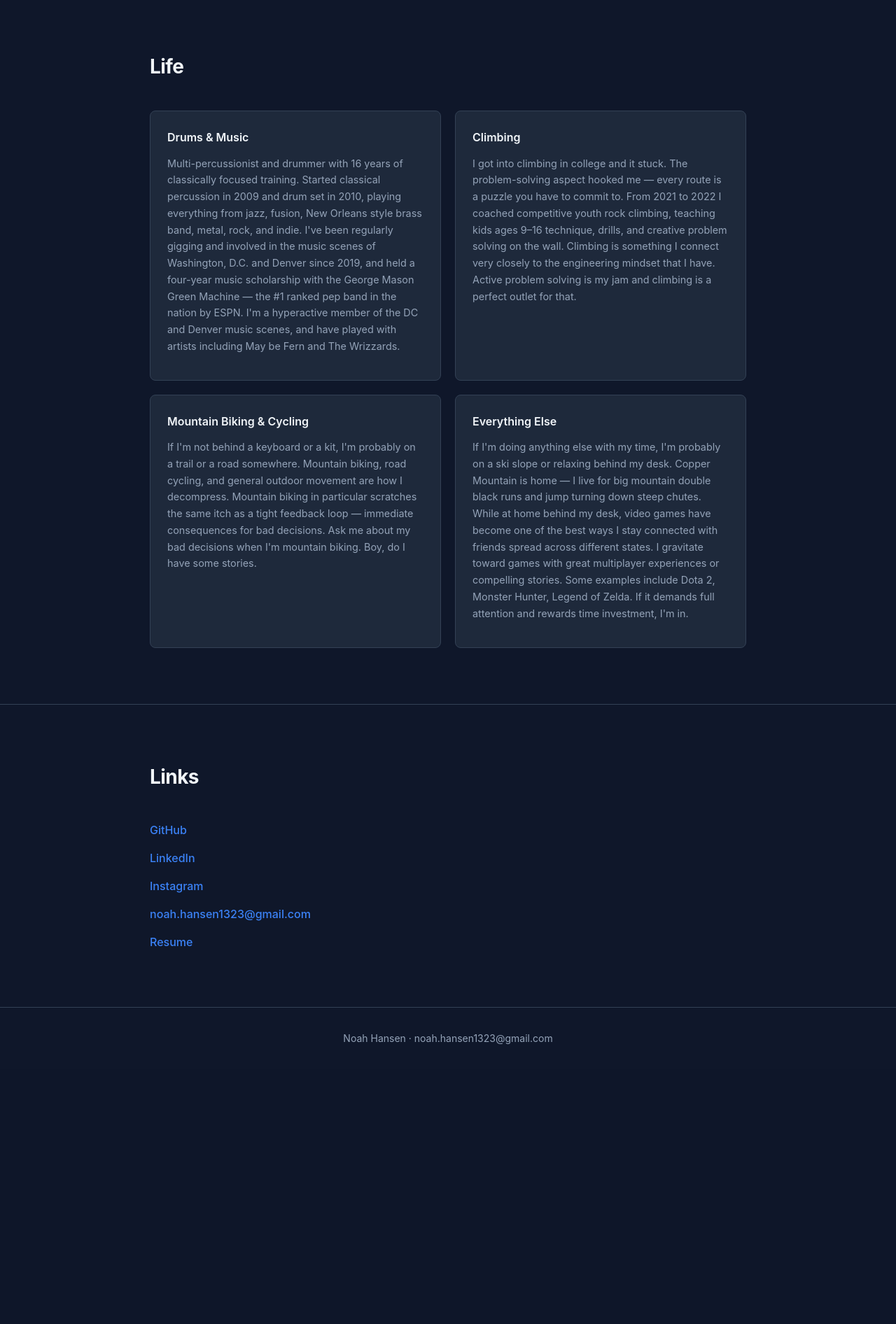
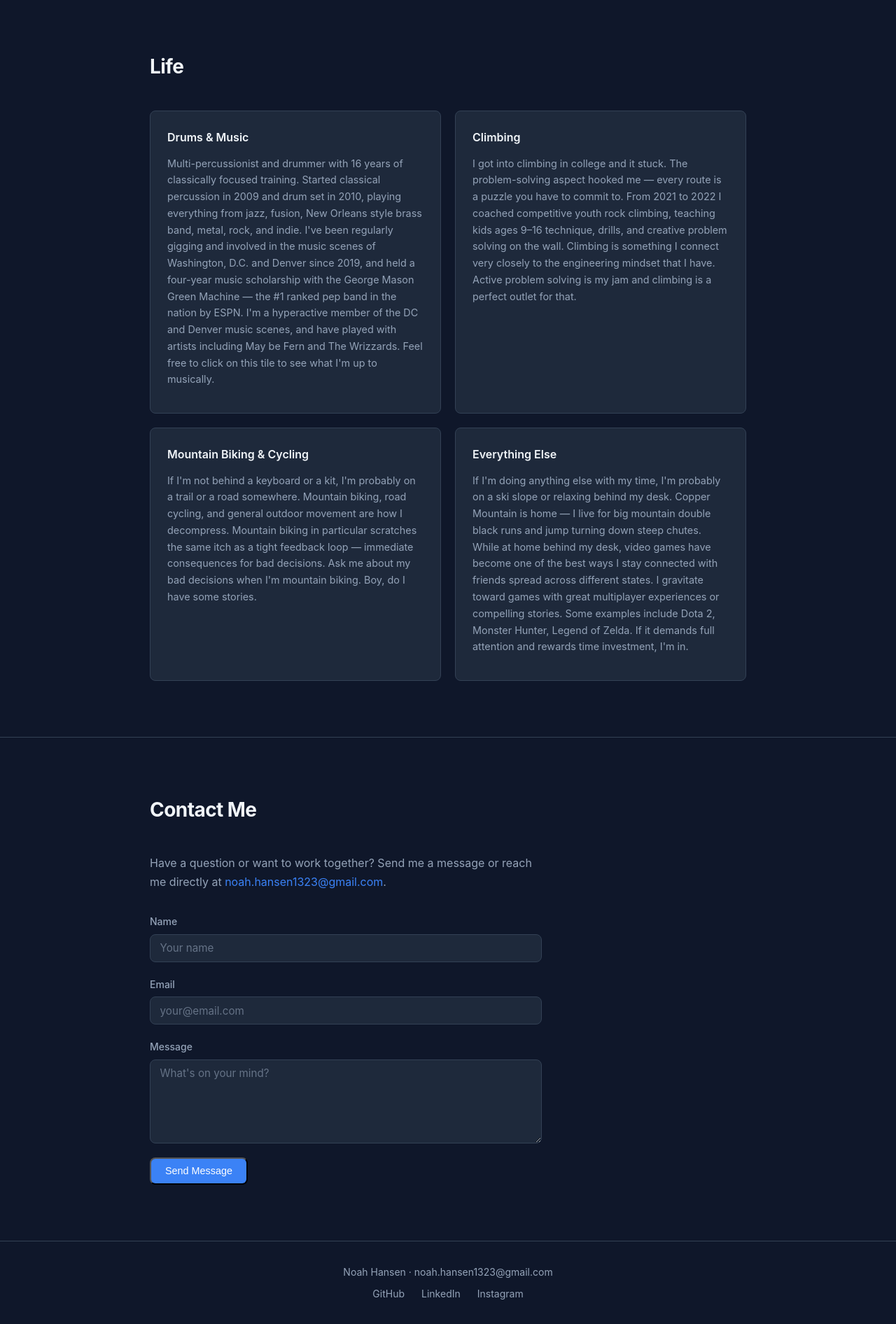
Before and after one commit to noahhansen-cyg/noahhansen_dev_website, a Flask app: page / in a window 1280 px wide. Shown: the part 3120-5012 px from the top of the page at 70% size. Before the commit the page ends 4612 px from the top, so only its background shows below. Run offline with Flask 3, Linux system fonts and the light colour scheme.

Commit message:
lots of stuff

```diff
--- a/app/__init__.py
+++ b/app/__init__.py
@@ -2,6 +2,7 @@ import os
 from flask import Flask
 from config import config
 from app.data.loader import load_all
+from app.extensions import mail
 
 
 def create_app(config_name=None):
@@ -12,6 +13,8 @@ def create_app(config_name=None):
     app.config.from_object(config[config_name])
     app.config["SITE_DATA"] = load_all()
 
+    mail.init_app(app)
+
     from app.routes import main
     app.register_blueprint(main)
 
--- a/app/data/life.yaml
+++ b/app/data/life.yaml
@@ -8,7 +8,7 @@
     and Denver since 2019, and held a four-year music scholarship with the George
     Mason Green Machine — the #1 ranked pep band in the nation by ESPN. I'm a hyperactive
     member of the DC and Denver music scenes, and have played with artists including May be Fern
-    and The Wrizzards.
+    and The Wrizzards. Feel free to click on this tile to see what I'm up to musically.
 
 - category: "Climbing"
   blurb: >
--- /dev/null
+++ b/app/extensions.py
@@ -0,0 +1,3 @@
+from flask_mail import Mail
+
+mail = Mail()
--- a/app/routes.py
+++ b/app/routes.py
@@ -1,5 +1,7 @@
 import os
-from flask import Blueprint, render_template, current_app, jsonify
+from flask import Blueprint, render_template, current_app, jsonify, request
+from flask_mail import Message
+from app.extensions import mail
 
 main = Blueprint("main", __name__)
 
@@ -29,6 +31,32 @@ def resume():
     return render_template("resume.html", **data)
 
 
+@main.route("/contact", methods=["POST"])
+def contact():
+    name = request.form.get("name", "").strip()
+    email = request.form.get("email", "").strip()
+    message = request.form.get("message", "").strip()
+
+    if not name or not email or not message:
+        return jsonify({"error": "All fields are required."}), 400
+
+    if current_app.config.get("MAIL_USERNAME"):
+        msg = Message(
+            subject=f"Portfolio contact from {name}",
+            sender=current_app.config["MAIL_USERNAME"],
+            recipients=[current_app.config["MAIL_RECIPIENT"]],
+            reply_to=email,
+            body=f"Name: {name}\nEmail: {email}\n\n{message}",
+        )
+        mail.send(msg)
+    else:
+        current_app.logger.info(
+            "[DEV] Contact form: from=%s <%s> message=%s", name, email, message
+        )
+
+    return jsonify({"success": True})
+
+
 @main.route("/health")
 def health():
     return jsonify({"status": "ok"})
--- a/app/static/css/main.css
+++ b/app/static/css/main.css
@@ -542,18 +542,75 @@ ul {
 }
 
 /* ============================================================
-   Links Section
+   Contact
    ============================================================ */
-.links-list {
+.contact-intro {
+  color: var(--color-text-muted);
+  margin-bottom: 2rem;
+  max-width: 560px;
+}
+
+.contact-form {
   display: flex;
   flex-direction: column;
-  gap: 0.85rem;
+  gap: 1.25rem;
+  max-width: 560px;
 }
 
-.links-list a {
-  font-size: 1rem;
+.form-group {
+  display: flex;
+  flex-direction: column;
+  gap: 0.4rem;
+}
+
+.form-group label {
+  font-size: 0.875rem;
   font-weight: 500;
+  color: var(--color-text-muted);
 }
+
+.form-group input,
+.form-group textarea {
+  background: var(--color-surface);
+  border: 1px solid var(--color-border);
+  border-radius: var(--radius);
+  color: var(--color-text);
+  font-family: var(--font-sans);
+  font-size: 0.95rem;
+  padding: 0.6rem 0.85rem;
+  transition: border-color 0.15s;
+  width: 100%;
+}
+
+.form-group input::placeholder,
+.form-group textarea::placeholder {
+  color: var(--color-text-muted);
+  opacity: 0.6;
+}
+
+.form-group input:focus,
+.form-group textarea:focus {
+  border-color: var(--color-accent);
+  outline: none;
+}
+
+.form-group textarea {
+  resize: vertical;
+  min-height: 120px;
+}
+
+.form-actions {
+  display: flex;
+  align-items: center;
+  gap: 1rem;
+}
+
+.form-status {
+  font-size: 0.875rem;
+}
+
+.form-status--success { color: #22c55e; }
+.form-status--error   { color: #ef4444; }
 
 /* ============================================================
    Resume Viewer
@@ -602,6 +659,17 @@ ul {
 
 .footer a:hover {
   color: var(--color-text);
+}
+
+.footer-social {
+  display: flex;
+  justify-content: center;
+  gap: 1.5rem;
+  margin-top: 0.5rem;
+}
+
+.footer-social a {
+  font-size: 0.875rem;
 }
 
 /* ============================================================
--- a/app/static/js/main.js
+++ b/app/static/js/main.js
@@ -14,6 +14,41 @@ navLinks.querySelectorAll('a').forEach(link => {
     navToggle.setAttribute('aria-expanded', 'false');
   });
 });
+
+// Contact form
+const contactForm = document.querySelector('.contact-form');
+if (contactForm) {
+  const statusEl = contactForm.querySelector('.form-status');
+  const submitBtn = contactForm.querySelector('button[type="submit"]');
+
+  contactForm.addEventListener('submit', async (e) => {
+    e.preventDefault();
+    submitBtn.disabled = true;
+    statusEl.textContent = '';
+    statusEl.className = 'form-status';
+
+    try {
+      const resp = await fetch('/contact', {
+        method: 'POST',
+        body: new FormData(contactForm),
+      });
+      const data = await resp.json();
+      if (resp.ok && data.success) {
+        statusEl.textContent = 'Message sent! I\'ll get back to you soon.';
+        statusEl.classList.add('form-status--success');
+        contactForm.reset();
+      } else {
+        statusEl.textContent = data.error || 'Something went wrong. Please try again.';
+        statusEl.classList.add('form-status--error');
+      }
+    } catch {
+      statusEl.textContent = 'Network error. Please try again.';
+      statusEl.classList.add('form-status--error');
+    } finally {
+      submitBtn.disabled = false;
+    }
+  });
+}
 
 // Theme toggle
 const themeToggle = document.querySelector('.theme-toggle');
--- a/app/templates/base.html
+++ b/app/templates/base.html
@@ -21,8 +21,8 @@
                 <li><a href="/#work">Work</a></li>
                 <li><a href="/#projects">Projects</a></li>
                 <li><a href="/#life">Life</a></li>
-                <li><a href="/#links">Links</a></li>
                 <li><a href="/#photos">Photos</a></li>
+                <li><a href="/#contact">Contact</a></li>
             </ul>
             <button class="theme-toggle" aria-label="Toggle theme">
                 <span class="icon-sun">
@@ -43,6 +43,11 @@
     <footer class="footer">
         <div class="container">
             <p>{{ links.name }} &middot; <a href="mailto:{{ links.email }}">{{ links.email }}</a></p>
+            <div class="footer-social">
+                <a href="{{ links.github }}" target="_blank" rel="noopener">GitHub</a>
+                <a href="{{ links.linkedin }}" target="_blank" rel="noopener">LinkedIn</a>
+                <a href="{{ links.instagram }}" target="_blank" rel="noopener">Instagram</a>
+            </div>
         </div>
     </footer>
 
--- a/app/templates/index.html
+++ b/app/templates/index.html
@@ -5,8 +5,8 @@
 {% include "partials/work.html" %}
 {% include "partials/projects.html" %}
 {% include "partials/life.html" %}
-{% include "partials/links.html" %}
 {% if photos %}
 {% include "partials/photos.html" %}
 {% endif %}
+{% include "partials/contact.html" %}
 {% endblock %}
--- /dev/null
+++ b/app/templates/partials/contact.html
@@ -0,0 +1,27 @@
+<section id="contact" class="section">
+    <div class="container">
+        <h2 class="section-title">Contact Me</h2>
+        <p class="contact-intro">
+            Have a question or want to work together? Send me a message or reach me
+            directly at <a href="mailto:{{ links.email }}">{{ links.email }}</a>.
+        </p>
+        <form class="contact-form" novalidate>
+            <div class="form-group">
+                <label for="name">Name</label>
+                <input type="text" id="name" name="name" required placeholder="Your name">
+            </div>
+            <div class="form-group">
+                <label for="email">Email</label>
+                <input type="email" id="email" name="email" required placeholder="your@email.com">
+            </div>
+            <div class="form-group">
+                <label for="message">Message</label>
+                <textarea id="message" name="message" required placeholder="What's on your mind?" rows="5"></textarea>
+            </div>
+            <div class="form-actions">
+                <button type="submit" class="btn">Send Message</button>
+                <p class="form-status" aria-live="polite"></p>
+            </div>
+        </form>
+    </div>
+</section>
--- a/requirements.txt
+++ b/requirements.txt
@@ -1,3 +1,4 @@
 Flask>=3.0,<4.0
 gunicorn>=21.0,<22.0
 PyYAML>=6.0,<7.0
+Flask-Mail>=0.10,<1.0
```
Also changed, not shown: config.py (+7 -0 lines), tests/test_contact.py (added, +46 -0 lines), tests/test_templates.py (+4 -4 lines), 1 other file.
